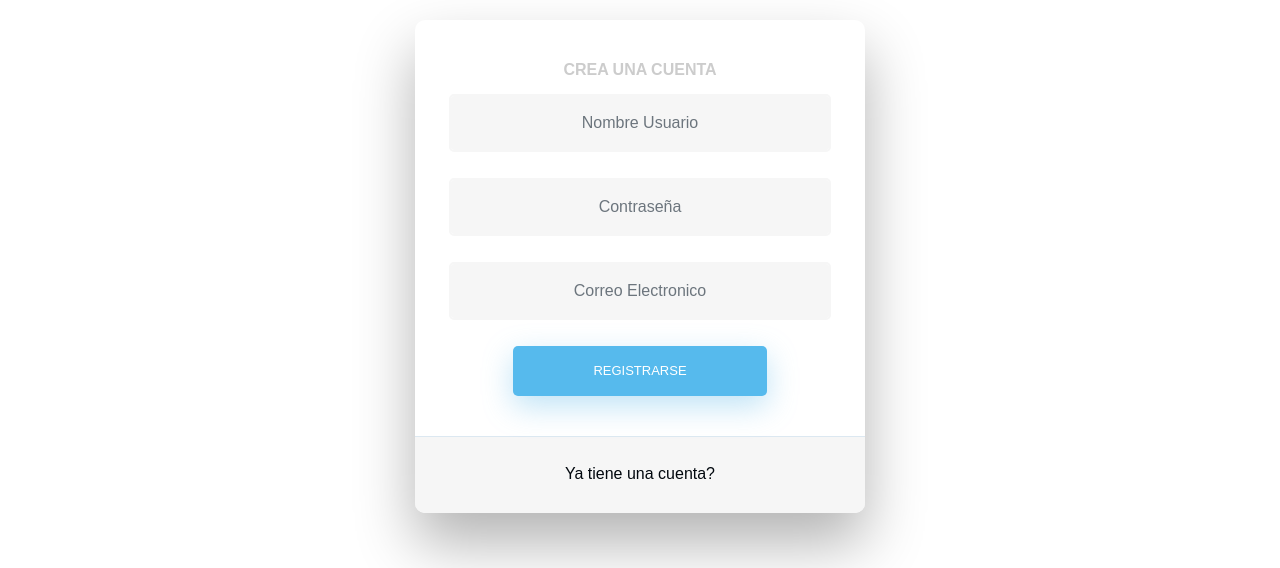
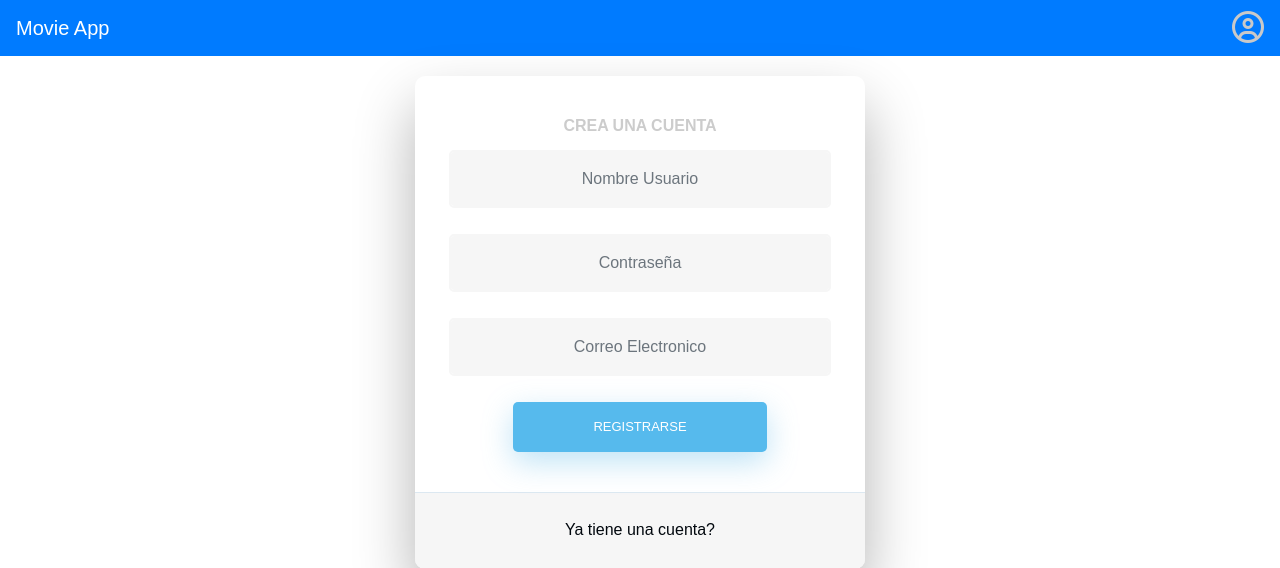
Before and after one commit to IonBir/proyectoDAW, a Flask app: page /register in a window 1280 px wide. Shown: the top 568 px of the page. Run offline with Flask 2, Linux system fonts and the light colour scheme; some libraries are stand-ins or nearby versions.

Commit message:
Some stupid changes

```diff
--- a/Nuevo documento de texto.txt
+++ b/Nuevo documento de texto.txt
@@ -6,3 +6,7 @@ pip freeze > requirements.txt //crea un fichero txt con los requirimentos
 pip install -r requierments.txt
 
 //instalar requirements
+
+
+font awsoem
+sadfvsdfgv
--- a/apikey.txt
+++ b/apikey.txt
@@ -7,3 +7,7 @@ Poster API: http://img.omdbapi.com/?i=tt3896198&h=600&apikey=19ebcd33
 
 *Keys will only work for active Patrons.
 If you did not make this request, please disregard this email.
+
+
+
+https://api.themoviedb.org/3/movie/550?api_key=43e36c48434c49f4d6bd5a7e27bef9bb
--- /dev/null
+++ b/app/static/sidebar.js
@@ -0,0 +1,9 @@
+function openNav() {
+    document.getElementById("mySidebar").style.width = "250px";
+    document.getElementById("main").style.marginLeft = "550px";
+  }
+
+  function closeNav() {
+    document.getElementById("mySidebar").style.width = "0";
+    document.getElementById("main").style.marginRight = "0";
+  }
--- /dev/null
+++ b/app/static/styles/sidebar.css
@@ -0,0 +1,57 @@
+.sidebar {
+  height: 100%;
+  width: 0;
+  position: fixed;
+  z-index: 1;
+  top: 0;
+  right: 0;
+  background-color: black;
+  overflow-x: hidden;
+  transition: 0.5s;
+  padding-top: 60px;
+}
+
+.sidebar a {
+  padding: 8px 8px 8px 32px;
+  text-decoration: none;
+  font-size: 15px;
+  color: #818181;
+  display: block;
+  transition: 0.3s;
+}
+
+.sidebar a:hover {
+  color: #f1f1f1;
+}
+
+.sidebar .closebtn {
+  position: absolute;
+  top: 0;
+  right: 25px;
+  font-size: 36px;
+  margin-left: 50px;
+}
+
+.openbtn {
+  font-size: 20px;
+  cursor: pointer;
+  background-color: #111;
+  color: white;
+  padding: 10px 15px;
+  border: none;
+}
+
+.openbtn:hover {
+  background-color: #444;
+}
+
+#main {
+  transition: margin-left .5s;
+  padding: 16px;
+}
+
+/* On smaller screens, where height is less than 450px, change the style of the sidenav (less padding and a smaller font size) */
+@media screen and (max-height: 450px) {
+  .sidebar {padding-top: 15px;}
+  .sidebar a {font-size: 18px;}
+}
--- a/app/static/styles/style.css
+++ b/app/static/styles/style.css
@@ -264,3 +264,7 @@ html {
   #icon {
     width:60%;
   }
+
+    #navbarmain{
+    background-color: #56baed;
+    }
--- a/app/templates/public/register.html
+++ b/app/templates/public/register.html
@@ -1,16 +1,8 @@
-<!doctype html>
-<html lang="en">
-  <head>
-    <!-- Required meta tags -->
-    <meta charset="utf-8">
-    <meta name="viewport" content="width=device-width, initial-scale=1, shrink-to-fit=no">
+{% extends "public/templates/pub_template.html" %}
 
-    <!-- Bootstrap CSS -->
-    <link rel="stylesheet" href="https://maxcdn.bootstrapcdn.com/bootstrap/4.0.0/css/bootstrap.min.css" integrity="sha384-Gn5384xqQ1aoWXA+058RXPxPg6fy4IWvTNh0E263XmFcJlSAwiGgFAW/dAiS6JXm" crossorigin="anonymous">
-    <link rel="stylesheet" href="{{ url_for('static',filename='styles/style.css') }}">
-    <title>Register</title>
-  </head>
-  <body>
+{% block title %} Entrar {% endblock %}
+
+{% block main %}
 
 <div class="container">
   <div class="wrapper fadeInDown">
@@ -43,12 +35,4 @@
         </div>
   </div>
 </div>
-    <!-- Optional JavaScript -->
-    <script src="{{ url_for('static',filename='jsvalidation.js') }}"></script>
-    <!-- jQuery first, then Popper.js, then Bootstrap JS -->
-    <script src="https://code.jquery.com/jquery-3.2.1.slim.min.js" integrity="sha384-KJ3o2DKtIkvYIK3UENzmM7KCkRr/rE9/Qpg6aAZGJwFDMVNA/GpGFF93hXpG5KkN" crossorigin="anonymous"></script>
-    <script src="https://cdnjs.cloudflare.com/ajax/libs/popper.js/1.12.9/umd/popper.min.js" integrity="sha384-ApNbgh9B+Y1QKtv3Rn7W3mgPxhU9K/ScQsAP7hUibX39j7fakFPskvXusvfa0b4Q" crossorigin="anonymous"></script>
-    <script src="https://maxcdn.bootstrapcdn.com/bootstrap/4.0.0/js/bootstrap.min.js" integrity="sha384-JZR6Spejh4U02d8jOt6vLEHfe/JQGiRRSQQxSfFWpi1MquVdAyjUar5+76PVCmYl" crossorigin="anonymous"></script>
-    <script src="jsvalidation.js"></script>
-</body>
-</html>
+{% endblock %}
--- a/app/templates/public/templates/pub_template.html
+++ b/app/templates/public/templates/pub_template.html
@@ -8,12 +8,39 @@
     <!-- Bootstrap CSS -->
     <link rel="stylesheet" href="https://maxcdn.bootstrapcdn.com/bootstrap/4.0.0/css/bootstrap.min.css" integrity="sha384-Gn5384xqQ1aoWXA+058RXPxPg6fy4IWvTNh0E263XmFcJlSAwiGgFAW/dAiS6JXm" crossorigin="anonymous">
     <link rel="stylesheet" href= "{{ url_for('static',filename='styles/style.css') }}">
-    <title>{% block title %}
+    <link rel="stylesheet" href= "{{ url_for('static',filename='styles/sidebar.css') }}">
+    <script src="https://kit.fontawesome.com/2f28bda0af.js" crossorigin="anonymous"></script>
+    <title>
+    {% block title %}
 
-    {% endblock %}</title>
+    {% endblock %}
+    </title>
 
   </head>
   <body>
+      <nav id='navbarmain' class="navbar navbar-expand-lg navbar-dark bg-primary">
+        <a class="navbar-brand" href="#">Movie App</a>
+        <button class="navbar-toggler" type="button" data-toggle="collapse" data-target="#navbarNavDropdown" aria-controls="navbarNavDropdown" aria-expanded="false" aria-label="Toggle navigation">
+            <span class="navbar-toggler-icon"></span>
+        </button>
+        <div id="navbarNavDropdown" class="navbar-collapse collapse">
+            <ul class="navbar-nav mr-auto">
+
+            </ul>
+            <ul class="navbar-nav">
+                <li class="nav-item">
+                  <i class="menuicon navbar-right far fa-user-circle fa-2x"  onclick="openNav()" style="color:rgb(201, 201, 201)";></i>
+                </li>
+            </ul>
+        </div>
+    </nav>
+
+    <div id="mySidebar" class="sidebar">
+      <a href="javascript:void(0)" class="closebtn" onclick="closeNav()">×</a>
+      <a href="/profile">Perfil</a>
+      <a href="#">Contacto</a>
+      <a href="/logout">Salir</a>
+    </div>
 
     {% block main %}
 
@@ -22,6 +49,7 @@
     {% endblock %}
     <!-- Optional JavaScript -->
     <script src="{{ url_for('static',filename='jsvalidation.js') }}"></script>
+    <script src="{{ url_for('static',filename='sidebar.js') }}"></script>
     <!-- jQuery first, then Popper.js, then Bootstrap JS -->
     <script src="https://code.jquery.com/jquery-3.2.1.slim.min.js" integrity="sha384-KJ3o2DKtIkvYIK3UENzmM7KCkRr/rE9/Qpg6aAZGJwFDMVNA/GpGFF93hXpG5KkN" crossorigin="anonymous"></script>
     <script src="https://cdnjs.cloudflare.com/ajax/libs/popper.js/1.12.9/umd/popper.min.js" integrity="sha384-ApNbgh9B+Y1QKtv3Rn7W3mgPxhU9K/ScQsAP7hUibX39j7fakFPskvXusvfa0b4Q" crossorigin="anonymous"></script>
--- a/app/views.py
+++ b/app/views.py
@@ -13,7 +13,11 @@ def index():
     #createTable()
     #print('1',flush=True)
     #print(app.config)
-    return render_template('public/index.html')
+    if session.get('user',None) is not None:
+        user=session['user']
+        return render_template('public/index.html',user=user)
+    else:
+        return render_template('public/index.html')
 
 @app.route('/login', methods=['GET', 'POST'])
 def login():
```
Also changed, not shown: app/templates/public/index.html (+15 -10 lines), app/templates/public/templates/navbar.html (added, +11 -0 lines). Lines whose indentation alone changed are shown as unchanged.
